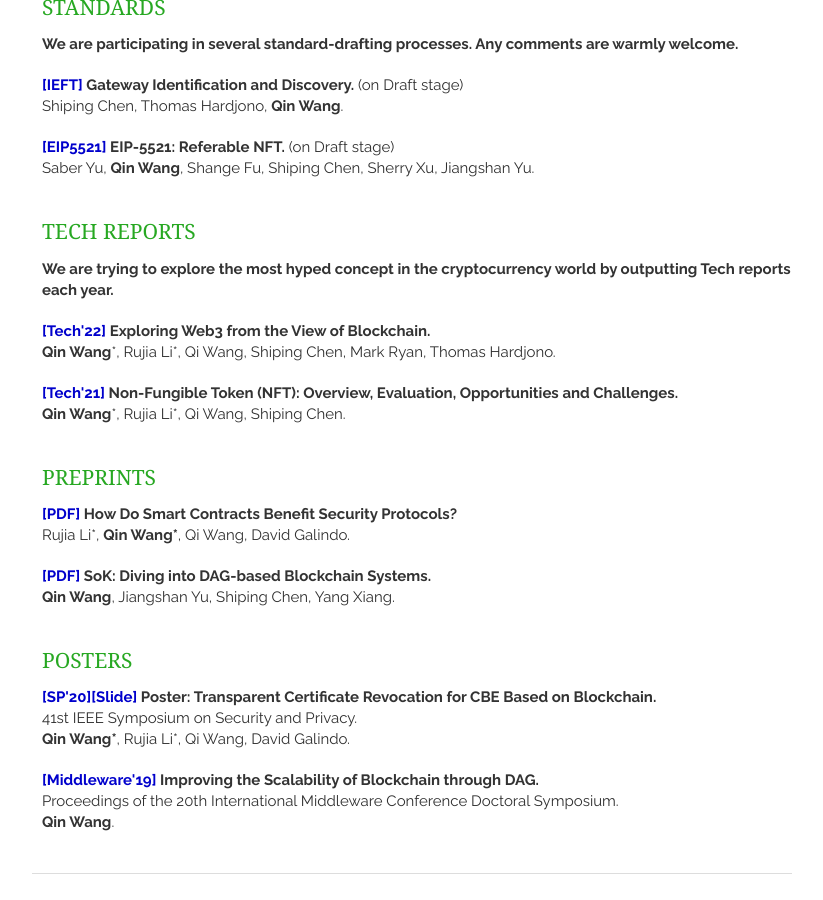
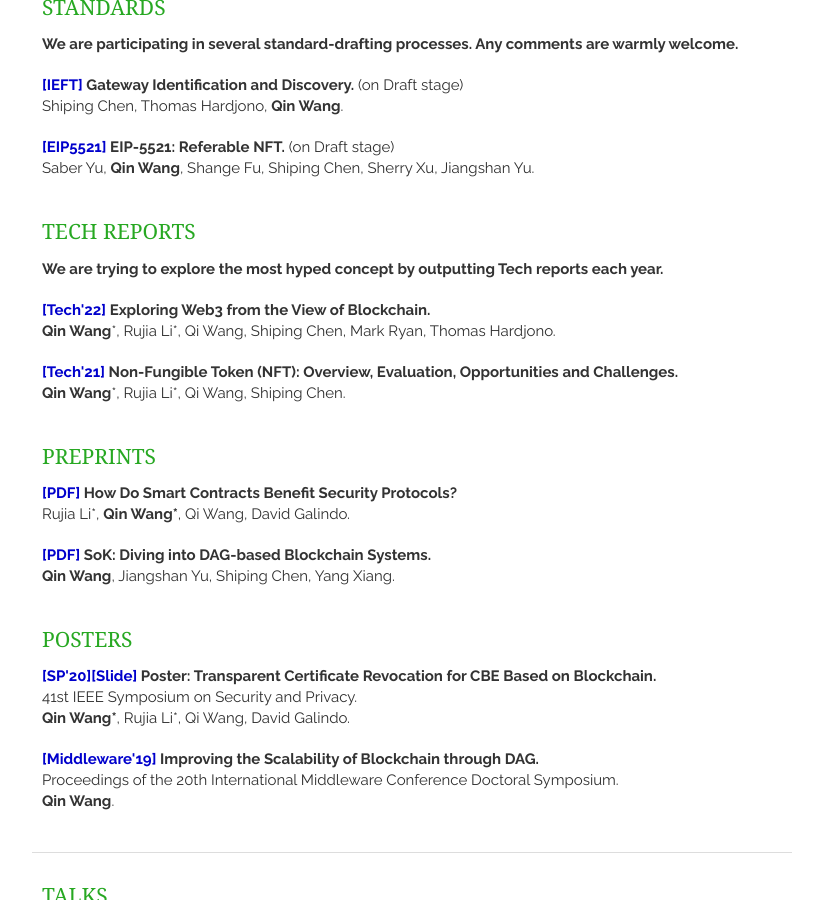
Before and after one commit to AaronWang-git/qinwang-git.github.io, a Jekyll site: the page built from index.html, in a window 1280 px wide and 900 px high, scrolled down 1231 px. Shown: the whole window, without its empty margins (318-1141 px from the left). Built offline with Jekyll 4.4.1, drawn with Linux system fonts in a browser that asks for light colours; nearby versions of some CDN libraries; a script that is not in the unit is left out; the list of posts is cut into pages by our own code.

Commit message:
Update publications.html

```diff
--- a/_includes/publications.html
+++ b/_includes/publications.html
@@ -116,7 +116,7 @@
 <h1>Tech Reports</h1>
 
     <article>
-    <strong>We are trying to explore the most hyped concept in the cryptocurrency world by outputting Tech reports each year. </strong>
+    <strong>We are trying to explore the most hyped concept by outputting Tech reports each year. </strong>
     </article>
 
    <article>
```
